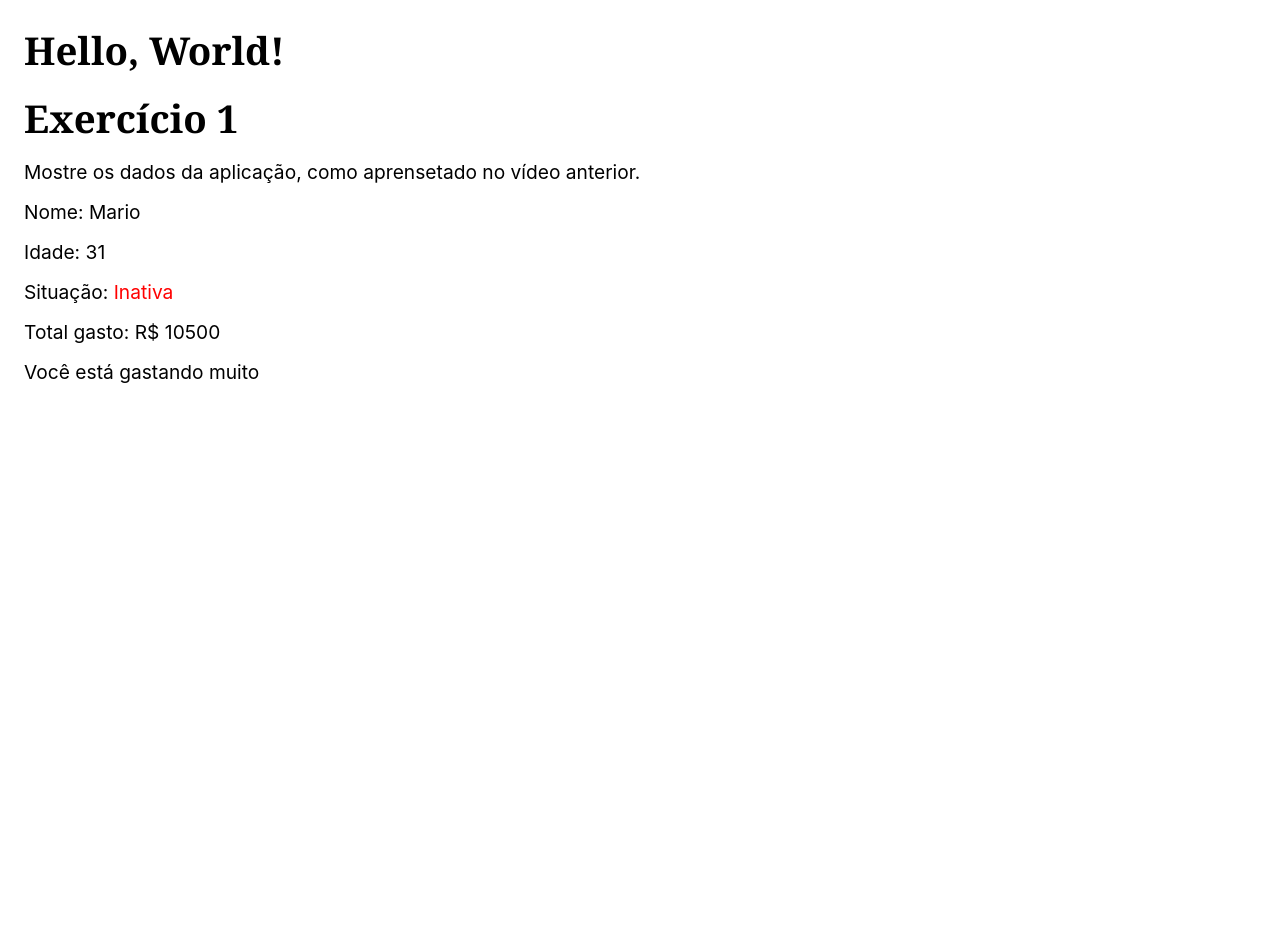
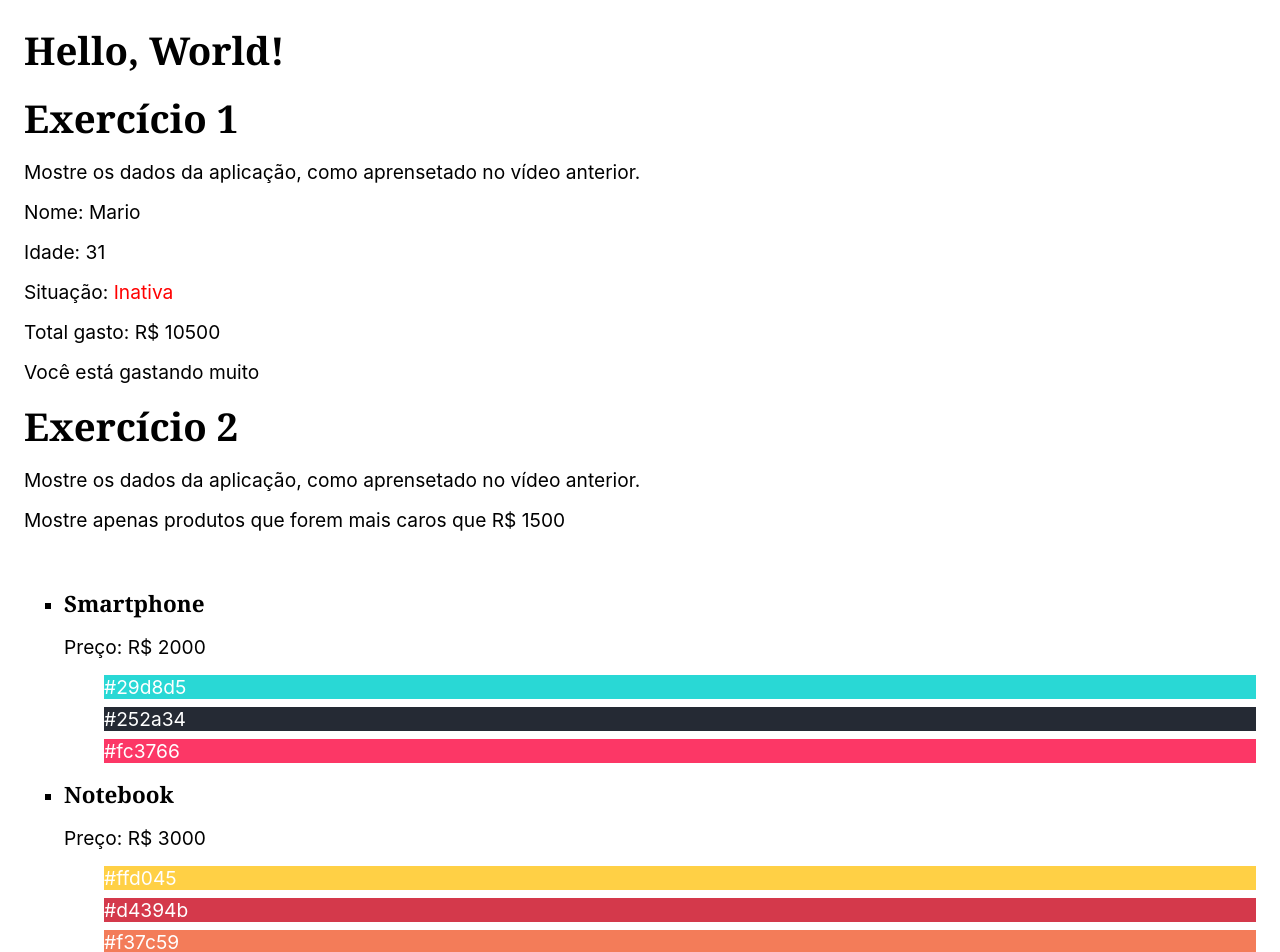
Before and after one commit to HederMilani/react_basic_vite, a React (Vite) app: page / in a window 1280 px wide. Shown: the top 952 px of the page. Before the commit the page ends 800 px from the top, so only its background shows below. Built offline with nearby package versions, Linux system fonts and the light colour scheme.

Commit message:
Add: Exercicio Array

```diff
--- a/src/App.jsx
+++ b/src/App.jsx
@@ -1,11 +1,14 @@
 import React from "react";
 import ExercicioUm from "./exercicioUm/ExercicioUm.jsx";
+import ExercicioDois from "./ExecicioDois/ExercicioDois.jsx";
+
 
 const App = () => {
     return (
         <>
         <h1>Hello, World!</h1>
             <ExercicioUm />
+            <ExercicioDois />
         </>
     );
 }
--- /dev/null
+++ b/src/ExecicioDois/ExercicioDois.jsx
@@ -0,0 +1,29 @@
+import React from 'react';
+import { produtos } from './produtos.js';
+
+const ExercicioDois = () => {
+    return (
+        <div>
+        <h1>Exercício 2</h1>
+        <p>Mostre os dados da aplicação, como aprensetado no vídeo anterior.</p>
+        <p>Mostre apenas produtos que forem mais caros que R$ 1500</p>
+        <br/>
+        <ul>
+            {produtos.filter(produto => Number(produto.preco.replace('R$ ', '')) > 1500)
+                .map(produto => (
+                <li key={produto.id}>
+                    <h3>{produto.nome}</h3>
+                    <p>Preço: {produto.preco}</p>
+                    <ul>
+                        {produto.cores.map(cor => (
+                            <li key={cor} style={{ backgroundColor: cor, color: 'white' }}>{cor}</li>
+                        ))}
+                    </ul>
+                </li>
+            ))}
+        </ul>
+        </div>
+    );
+}
+
+export default ExercicioDois;
--- /dev/null
+++ b/src/ExecicioDois/produtos.js
@@ -0,0 +1,20 @@
+export const produtos = [
+  {
+    id: 1,
+    nome: 'Smartphone',
+    preco: 'R$ 2000',
+    cores: ['#29d8d5', '#252a34', '#fc3766'],
+  },
+  {
+    id: 2,
+    nome: 'Notebook',
+    preco: 'R$ 3000',
+    cores: ['#ffd045', '#d4394b', '#f37c59'],
+  },
+  {
+    id: 3,
+    nome: 'Tablet',
+    preco: 'R$ 1500',
+    cores: ['#365069', '#47c1c8', '#f95786'],
+  },
+];
```
